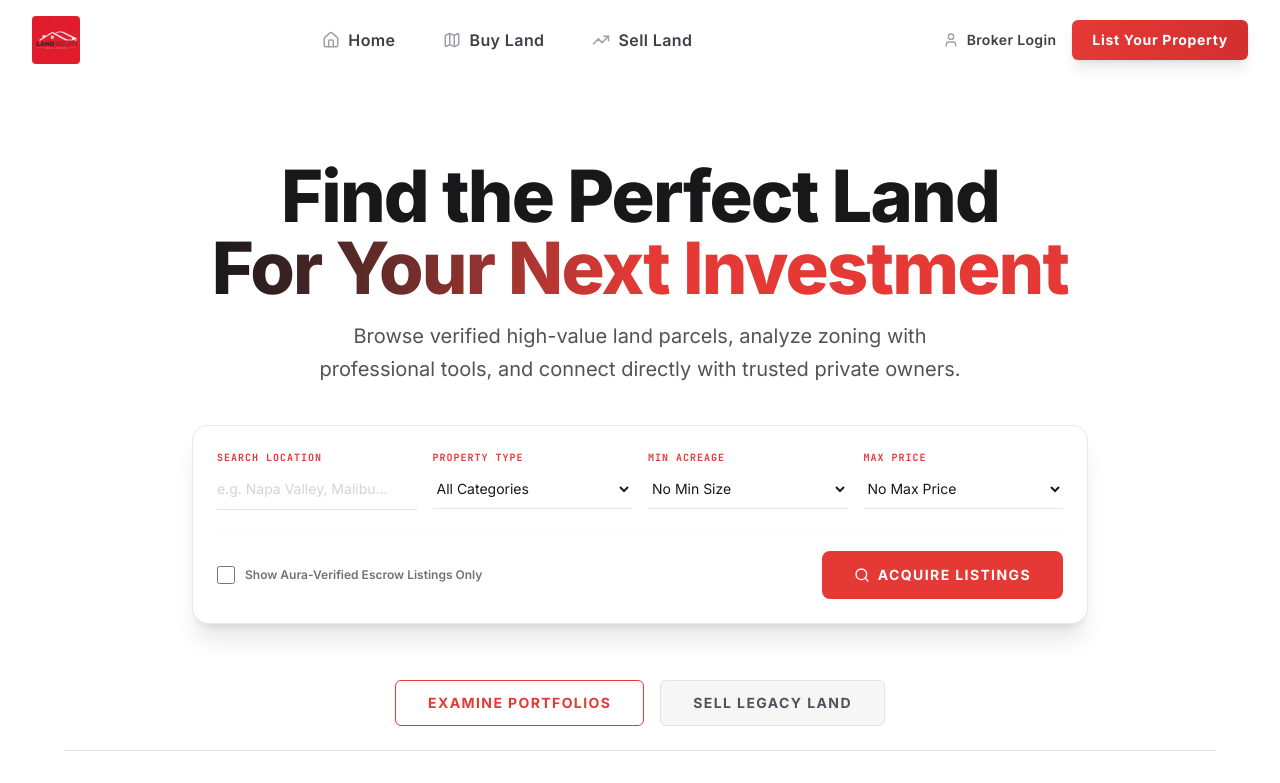
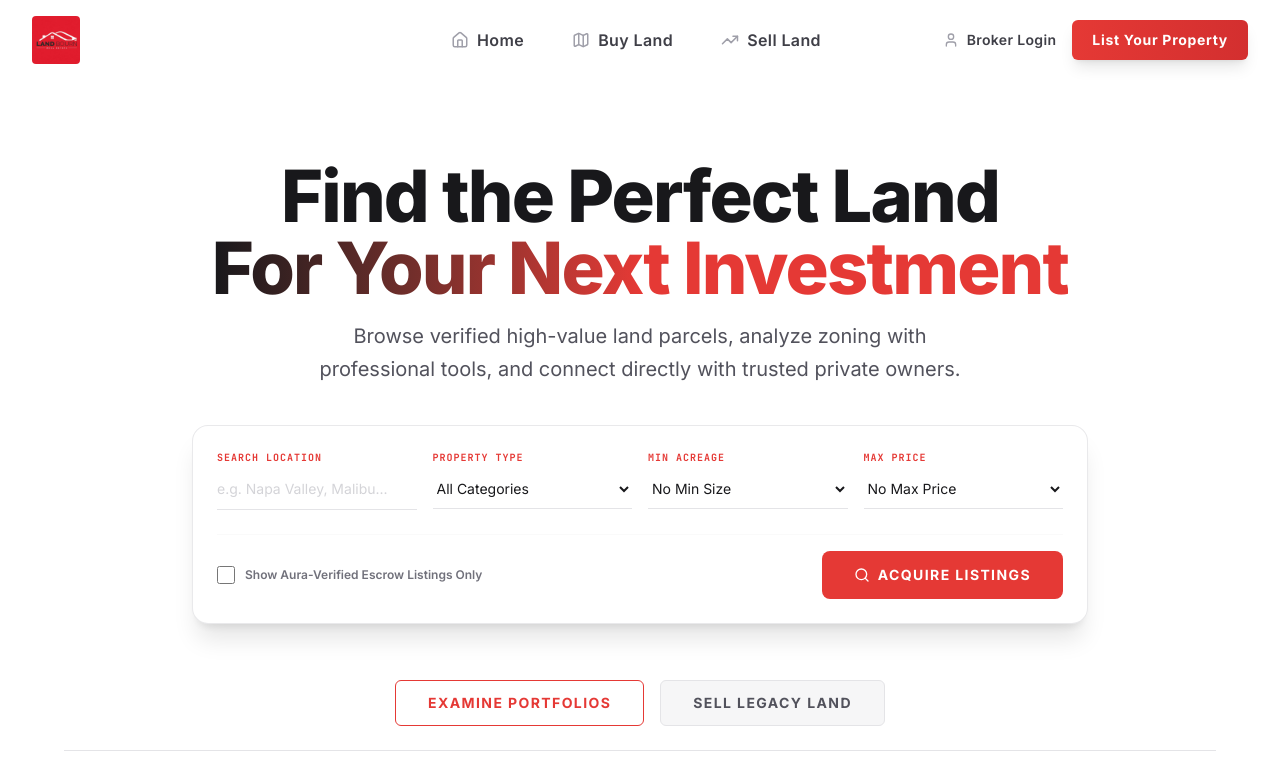
Before and after one commit to Rohit2509-car/land-bourn-real-estate, a React (Vite) app: page / in a window 1280 px wide. Shown: the top 783 px of the page. Built offline with nearby package versions, Linux system fonts and the light colour scheme.

Commit message:
style: center desktop navigation links in header

```diff
--- a/src/components/Navbar.tsx
+++ b/src/components/Navbar.tsx
@@ -31,7 +31,7 @@ export default function Navbar({ onScrollToSection, onOpenSellForm }: NavbarProp
   return (
     <>
       <header className="sticky top-0 z-50 w-full bg-white">
-        <div id="navbar-container" className="mx-auto flex h-20 max-w-7xl items-center justify-between px-6 lg:px-8">
+        <div id="navbar-container" className="mx-auto flex h-20 max-w-7xl items-center justify-between px-6 lg:px-8 relative">
           {/* Logo */}
           <div
             onClick={() => onScrollToSection("hero")}
@@ -45,7 +45,7 @@ export default function Navbar({ onScrollToSection, onOpenSellForm }: NavbarProp
           </div>
 
           {/* Desktop Navigation */}
-          <nav className="hidden md:flex items-center space-x-10">
+          <nav className="hidden md:flex absolute left-1/2 -translate-x-1/2 items-center space-x-10">
             {navLinks.map((link) => {
               const Icon = link.icon;
               return (
```
